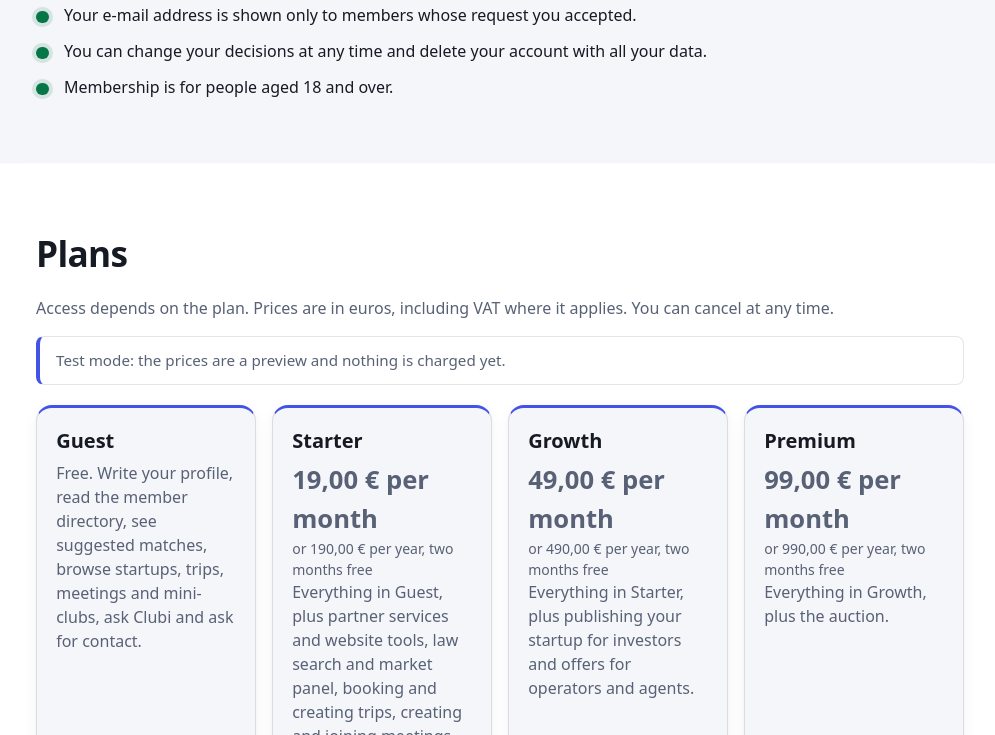
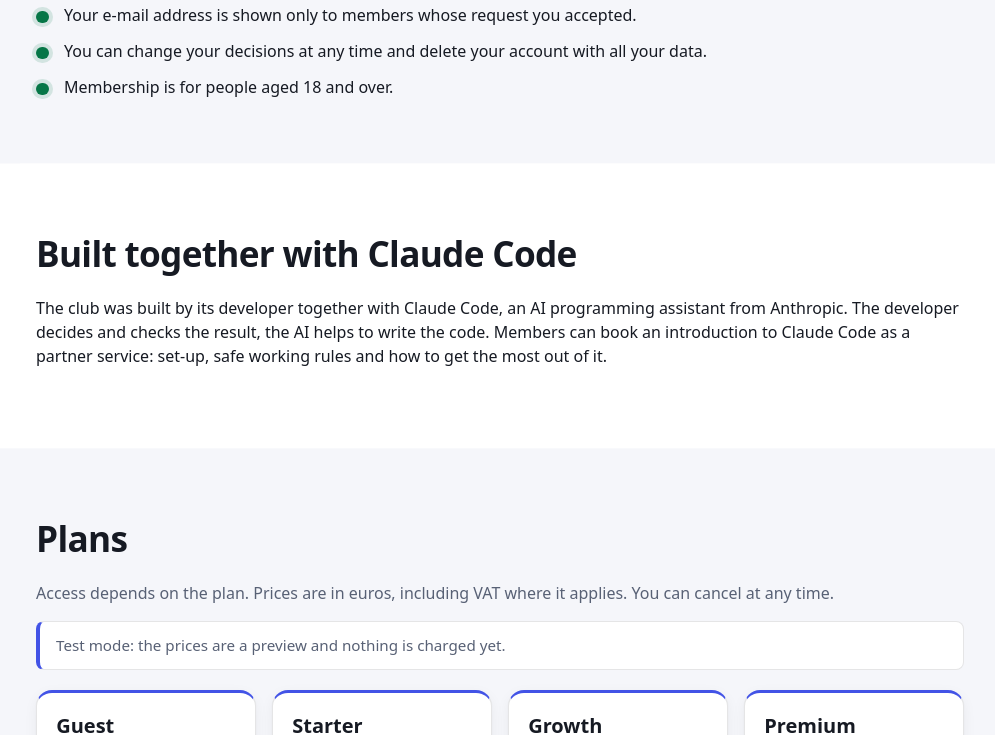
Before and after one commit to pilipandr770/Ukr-FFM, a Flask app: page / in a window 1280 px wide. Shown: the part 5765-6500 px from the top of the page, without its empty margins (140-1135 px from the left). Run offline with Flask 3, Linux system fonts and the light colour scheme; data comes from the database, SQL or seed files in the repository; data that the repository does not hold is empty; parts of the project's set-up code (start-up, migrations or seed data) failed here and were passed over.

Commit message:
Startseite: Abschnitt «Gemeinsam mit Claude Code gebaut» (uk/de)
Co-Authored-By: Claude Sonnet 5.5 <noreply@anthropic.com>

```diff
--- a/app/templates/public/index.html
+++ b/app/templates/public/index.html
@@ -269,6 +269,11 @@
   </ul>
 </section>
 
+<section class="block" id="built-with-claude">
+  <h2>{{ _("Built together with Claude Code") }}</h2>
+  <p>{{ _("The club was built by its developer together with Claude Code, an AI programming assistant from Anthropic. The developer decides and checks the result, the AI helps to write the code. Members can book an introduction to Claude Code as a partner service: set-up, safe working rules and how to get the most out of it.") }}</p>
+</section>
+
 <section class="block">
   <h2 id="plans">{{ _("Plans") }}</h2>
   <p class="muted">{{ _("Access depends on the plan. Prices are in euros, including VAT where it applies. You can cancel at any time.") }}</p>
```
Also changed, not shown: translations/de/LC_MESSAGES/messages.po, translations/uk/LC_MESSAGES/messages.po, 3 other files.
